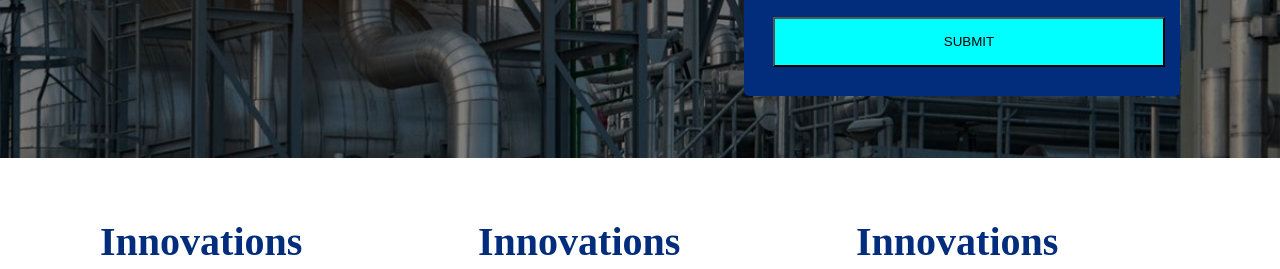
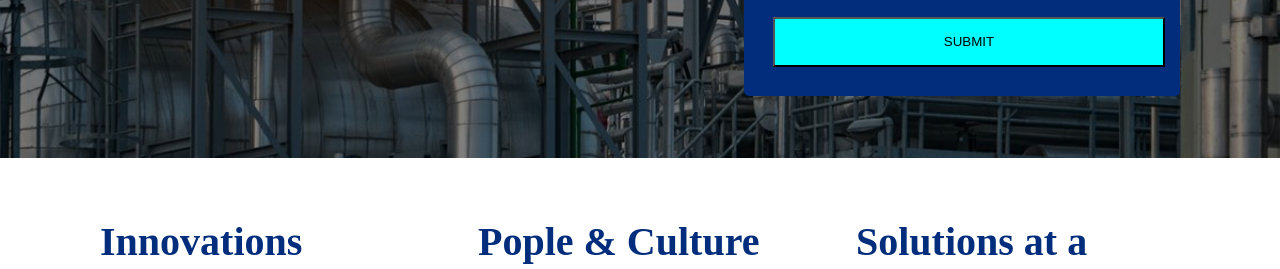
Before and after one commit to vidyamish/webpage3, a plain HTML site: page index.html in a window 1280 px wide. Shown: the part 492-761 px from the top of the page. Drawn offline with Linux system fonts and the light colour scheme.

Commit message:
webpage3

```diff
--- a/index.html
+++ b/index.html
@@ -70,12 +70,12 @@
             <p>Lorem ipsum dolor sit amet consectetur adipisicing elit. Similique sunt voluptatibus obcaecati ea, placeat dolor culpa deleniti quos necessitatibus sit?</p>
         </div>
         <div>
-            <h2>Innovations</h2>
+            <h2>Pople & Culture</h2>
             <img src="./assets/img/Image20231002181658.jpg" alt=""width=""height="">
             <p>Lorem ipsum, dolor sit amet consectetur adipisicing elit. Molestiae voluptatibus corrupti temporibus animi officiis quaerat dolor facere ab sit ex!</p>
         </div>
         <div>
-            <h2>Innovations</h2>
+            <h2>Solutions at a Glance</h2>
             <img src="./assets/img/Image20231002181658.jpg" alt=""width=""height="">
             <p>Lorem ipsum dolor, sit amet consectetur adipisicing elit. Ad velit corrupti nisi quisquam recusandae tenetur vero consectetur mollitia doloremque.</p>
         </div>
```
